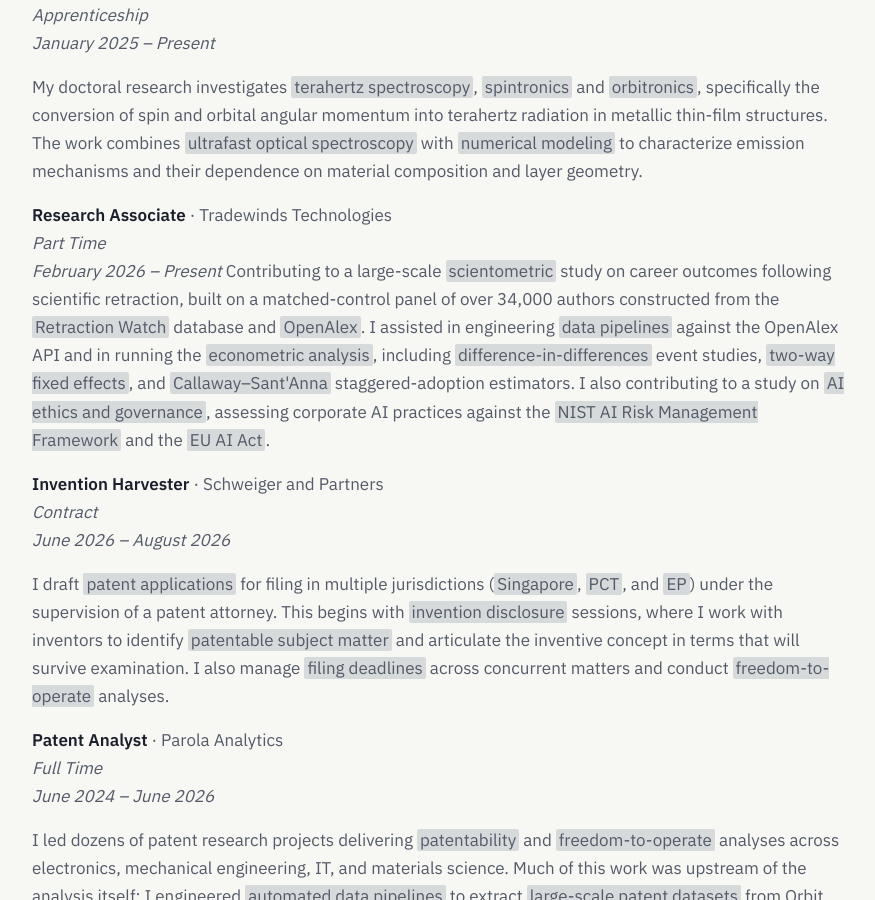
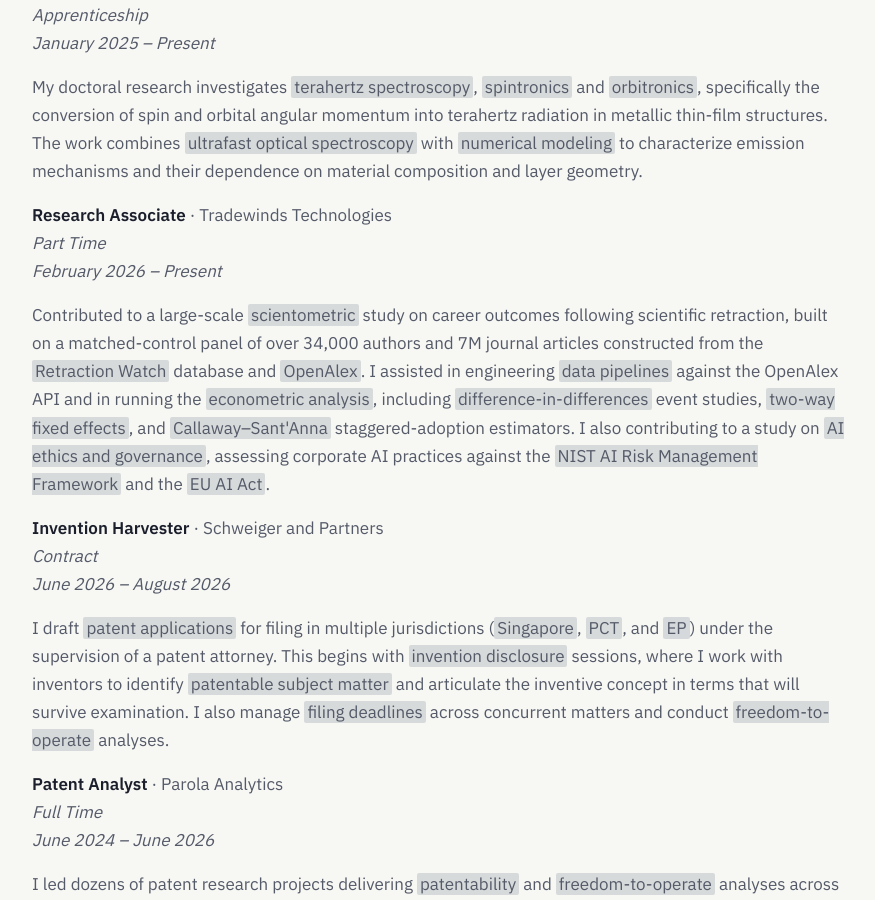
Before and after one commit to vpjuguilon/vpjuguilon.github.io, a Jekyll site: the page built from _pages/cv.md, in a window 1280 px wide and 900 px high, scrolled down 986 px. Shown: the whole window, without its empty margins (200-1075 px from the left). Built offline with Jekyll 4.4.1, drawn with Linux system fonts in a browser that asks for light colours.

Commit message:
Adjust formatting of CV page

```diff
--- a/_pages/cv.md
+++ b/_pages/cv.md
@@ -58,8 +58,9 @@
 **Research Associate** · Tradewinds Technologies<br>
 *Part Time*<br>
 *February 2026 – Present*
-Contributing to a large-scale <u>scientometric</u> study on career outcomes following
-scientific retraction, built on a matched-control panel of over 34,000 authors
+
+Contributed to a large-scale <u>scientometric</u> study on career outcomes following
+scientific retraction, built on a matched-control panel of over 34,000 authors and 7M journal articles
 constructed from the <u>Retraction Watch</u> database and <u>OpenAlex</u>. I assisted in
 engineering <u>data pipelines</u> against the OpenAlex API and in running the
 <u>econometric analysis</u>, including <u>difference-in-differences</u> event studies,
```
